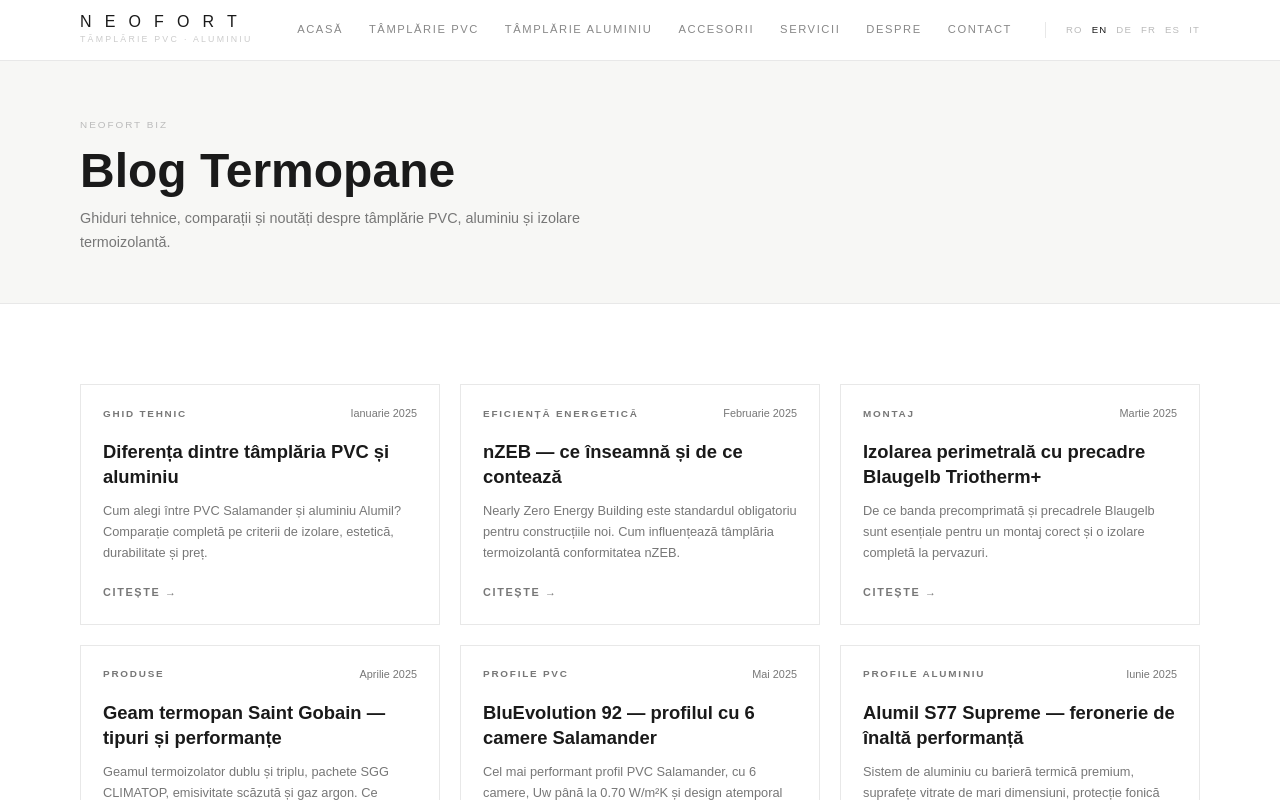
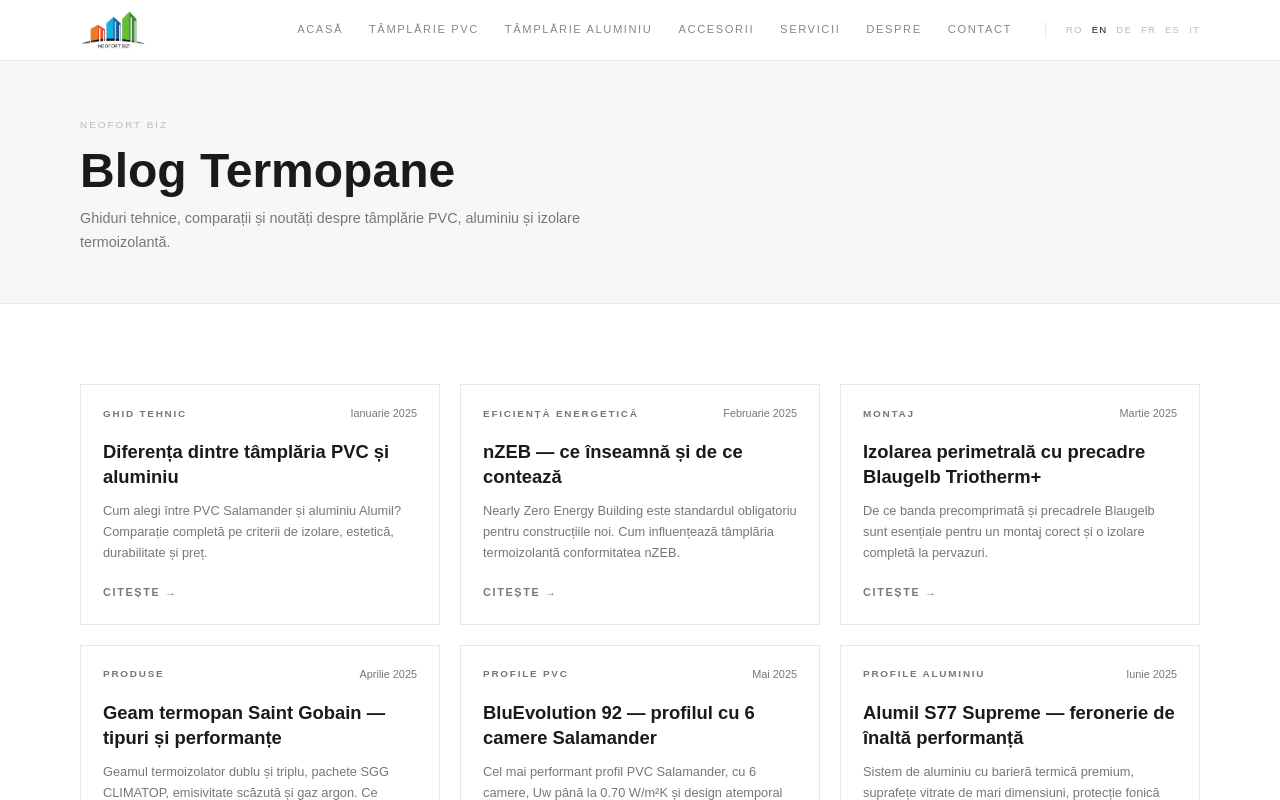
Before and after one commit to neofortbiz/neofort, a Next.js app: page /en/blog in a window 1280 px wide. Shown: the top 800 px of the page. Built offline with nearby package versions, Linux system fonts and the light colour scheme.

Commit message:
logo imagine header

```diff
--- a/components/Header.js
+++ b/components/Header.js
@@ -32,8 +32,7 @@
       <div className="header-inner">
         {/* Logo */}
         <Link href={`/${locale}`} className="site-logo">
-          <span className="logo-main">NEOFORT</span>
-          <span className="logo-sub">Tâmplărie PVC · Aluminiu</span>
+          <img src="/Neofort.avif" alt="Neofort BIZ" className="site-logo-img"/>
         </Link>
 
         {/* Desktop nav */}
```
